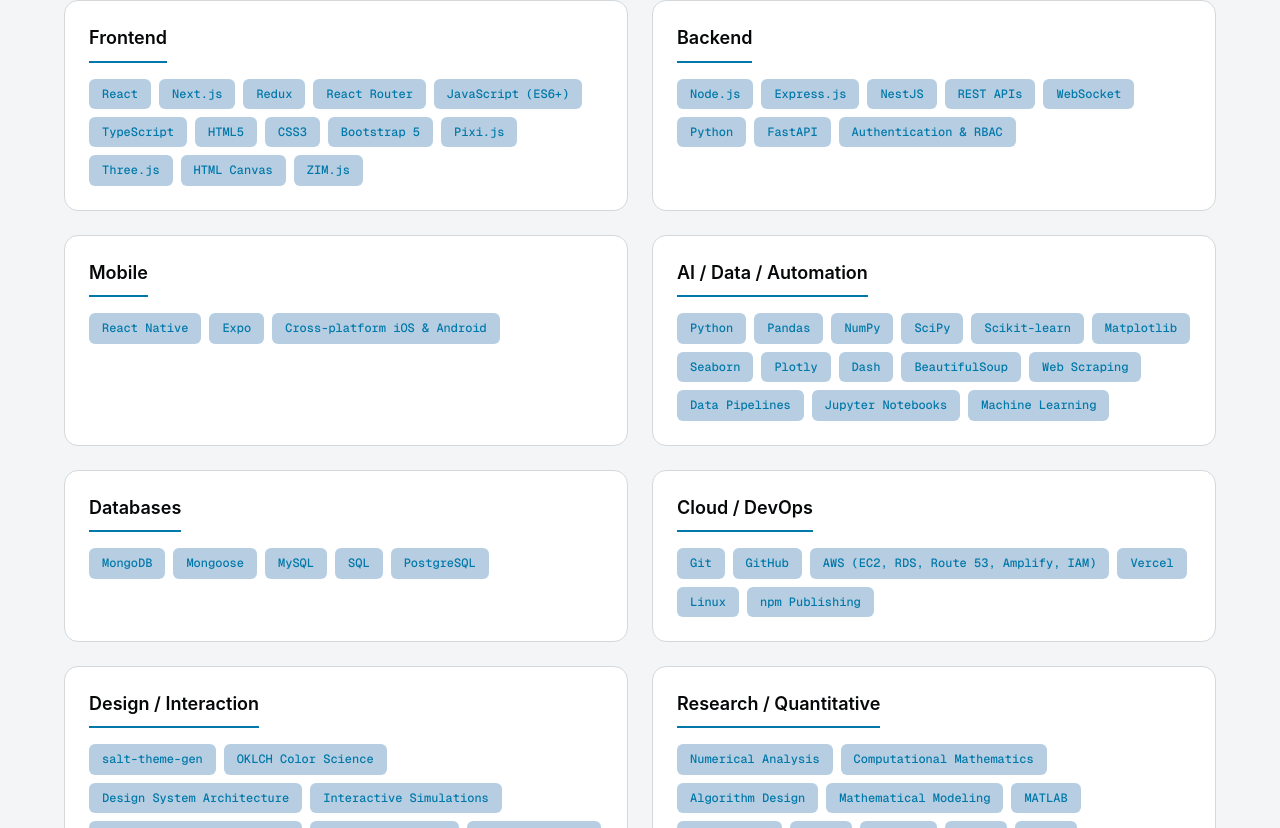
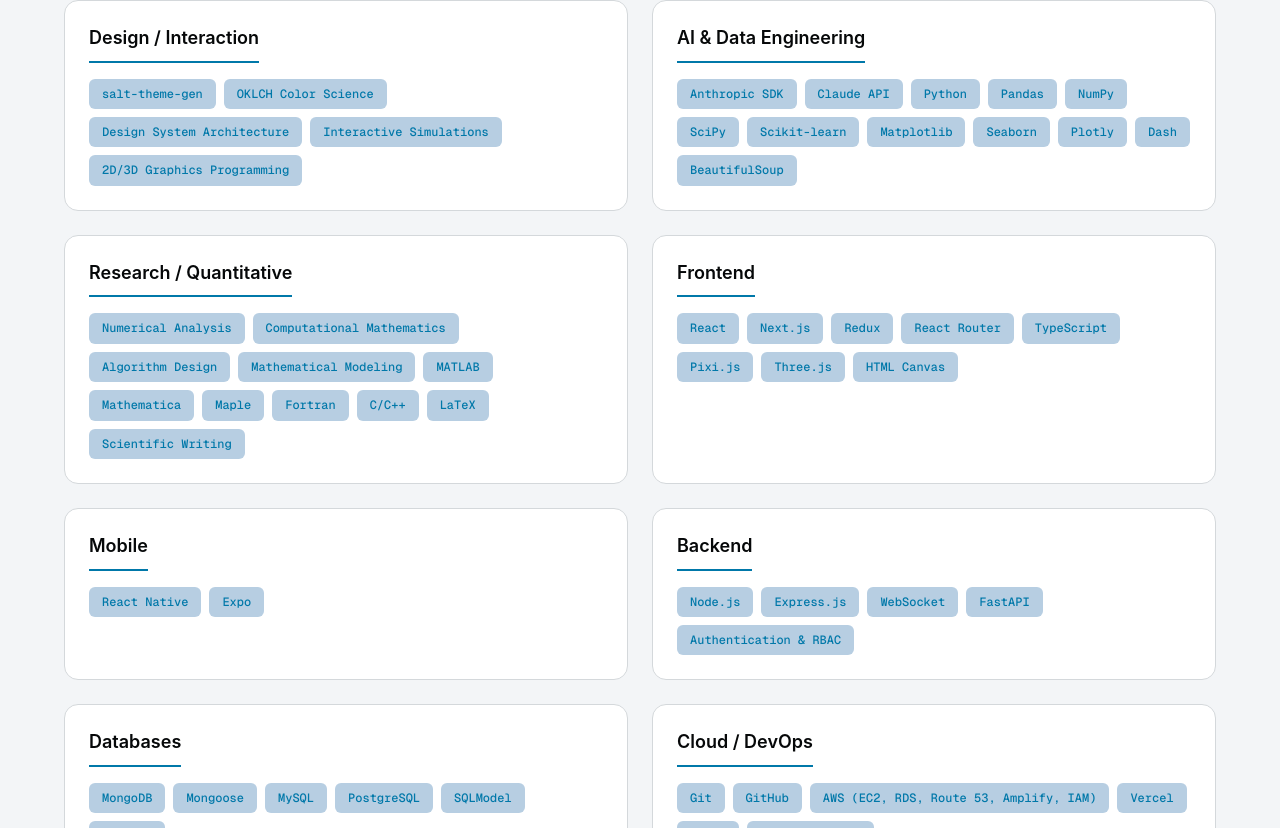
Before and after one commit to Hasansarwer/me, a Next.js app: page /skills in a window 1280 px wide. Shown: the part 272-1100 px from the top of the page. Built offline with nearby package versions, Linux system fonts and the light colour scheme.

Commit message:
skills updated and reorderd

```diff
--- a/data/skills.ts
+++ b/data/skills.ts
@@ -2,47 +2,20 @@
 
 export const skillCategories: SkillCategory[] = [
   {
-    name: "Frontend",
+    name: "Design / Interaction",
     skills: [
-      "React",
-      "Next.js",
-      "Redux",
-      "React Router",
-      "JavaScript (ES6+)",
-      "TypeScript",
-      "HTML5",
-      "CSS3",
-      "Bootstrap 5",
-      "Pixi.js",
-      "Three.js",
-      "HTML Canvas",
-      "ZIM.js",
+      "salt-theme-gen",
+      "OKLCH Color Science",
+      "Design System Architecture",
+      "Interactive Simulations",
+      "2D/3D Graphics Programming",
     ],
   },
   {
-    name: "Backend",
+    name: "AI & Data Engineering",
     skills: [
-      "Node.js",
-      "Express.js",
-      "NestJS",
-      "REST APIs",
-      "WebSocket",
-      "Python",
-      "FastAPI",
-      "Authentication & RBAC",
-    ],
-  },
-  {
-    name: "Mobile",
-    skills: [
-      "React Native",
-      "Expo",
-      "Cross-platform iOS & Android",
-    ],
-  },
-  {
-    name: "AI / Data / Automation",
-    skills: [
+      "Anthropic SDK",
+      "Claude API",
       "Python",
       "Pandas",
       "NumPy",
@@ -53,37 +26,6 @@
       "Plotly",
       "Dash",
       "BeautifulSoup",
-      "Web Scraping",
-      "Data Pipelines",
-      "Jupyter Notebooks",
-      "Machine Learning",
-    ],
-  },
-  {
-    name: "Databases",
-    skills: ["MongoDB", "Mongoose", "MySQL", "SQL", "PostgreSQL"],
-  },
-  {
-    name: "Cloud / DevOps",
-    skills: [
-      "Git",
-      "GitHub",
-      "AWS (EC2, RDS, Route 53, Amplify, IAM)",
-      "Vercel",
-      "Linux",
-      "npm Publishing",
-    ],
-  },
-  {
-    name: "Design / Interaction",
-    skills: [
-      "salt-theme-gen",
-      "OKLCH Color Science",
-      "Design System Architecture",
-      "Interactive Simulations",
-      "2D/3D Graphics Programming",
-      "Responsive Design",
-      "Mobile-first UI",
     ],
   },
   {
@@ -102,4 +44,49 @@
       "Scientific Writing",
     ],
   },
+  {
+    name: "Frontend",
+    skills: [
+      "React",
+      "Next.js",
+      "Redux",
+      "React Router",
+      "TypeScript",
+      "Pixi.js",
+      "Three.js",
+      "HTML Canvas",
+    ],
+  },
+  {
+    name: "Mobile",
+    skills: [
+      "React Native",
+      "Expo",
+    ],
+  },
+  {
+    name: "Backend",
+    skills: [
+      "Node.js",
+      "Express.js",
+      "WebSocket",
+      "FastAPI",
+      "Authentication & RBAC",
+    ],
+  },
+  {
+    name: "Databases",
+    skills: ["MongoDB", "Mongoose", "MySQL", "PostgreSQL", "SQLModel", "Alembic"],
+  },
+  {
+    name: "Cloud / DevOps",
+    skills: [
+      "Git",
+      "GitHub",
+      "AWS (EC2, RDS, Route 53, Amplify, IAM)",
+      "Vercel",
+      "Linux",
+      "npm Publishing",
+    ],
+  },
 ];
```
